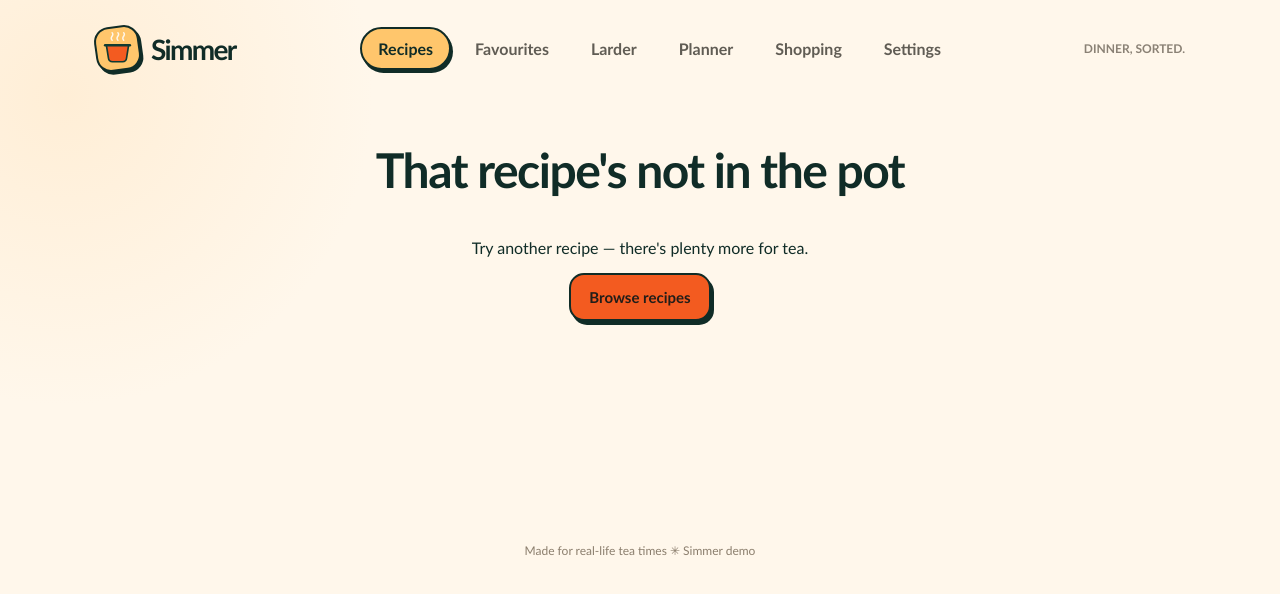
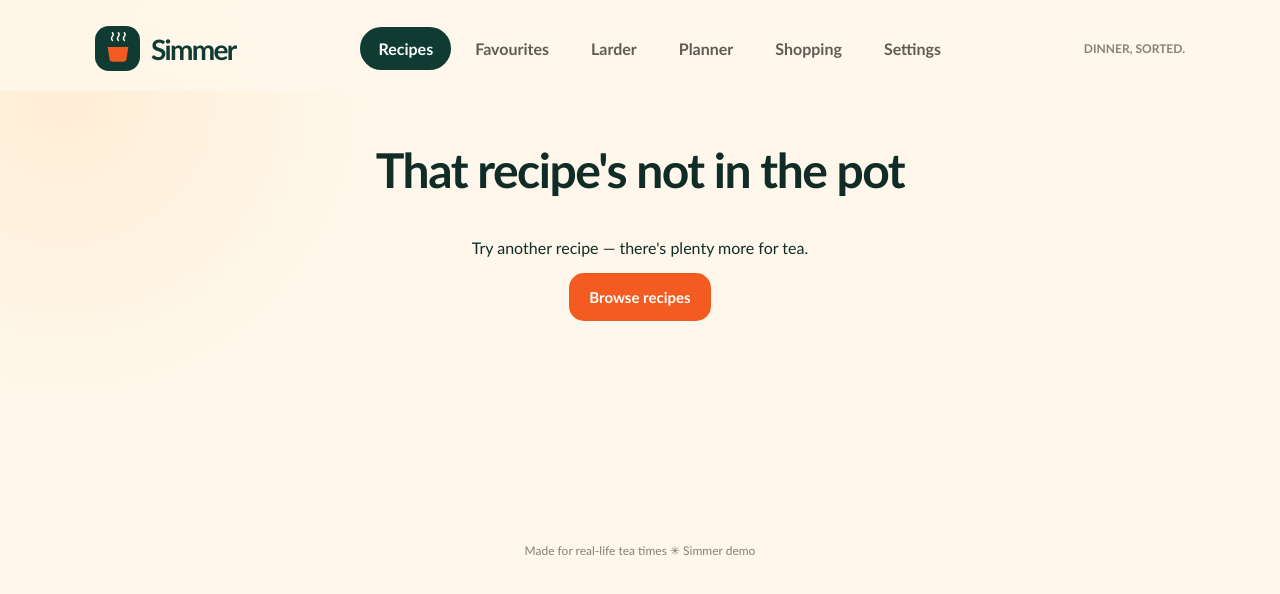
Before and after one commit to simondoescode/nibblepot, a React (Vite) app: page / in a window 1280 px wide. Shown: the top 594 px of the page. Built offline with nearby package versions, Linux system fonts and the light colour scheme.

Commit message:
style(simmer): replace cartoon header styling with premium restrained identity

```diff
--- a/src/styles.css
+++ b/src/styles.css
@@ -88,3 +88,15 @@
 .simmer-home-shortcuts{display:flex;gap:10px;margin-top:15px}
 .simmer-home-shortcuts button{border:1px solid #c6dec9;border-radius:12px;background:#e9f1e6;color:#103b32;min-height:44px;padding:9px 14px;font-weight:800}
 @media(max-width:700px){.simmer-home-days{display:flex;overflow-x:auto;scroll-snap-type:x proximity;padding-bottom:5px}.simmer-home-days button{flex:0 0 122px;scroll-snap-align:start}.simmer-home-plan{padding:17px;margin-bottom:25px}.simmer-home-plan-heading button{font-size:13px;white-space:nowrap}}
+
+
+/* Simmer header identity: remove the old sticker-style mascot framing. */
+.brand{font-weight:850;letter-spacing:-.06em;color:#103b32}
+.brand-pot{background:#103b32;border:0;border-radius:14px;transform:none;box-shadow:none}
+.brand-pot svg{transform:none;width:34px;height:34px}
+.app-header-shell{background:#fff7ebee;backdrop-filter:blur(16px)}
+.navbtn.active{background:#103b32;color:#fff;border-color:#103b32;box-shadow:none}
+.btn-primary{background:#f35b20;color:#fff;box-shadow:none;border-color:#f35b20}
+.recipe-card{border:1px solid #d6dfd6;box-shadow:0 6px 22px #103b3212}
+.recipe-card:hover{transform:translateY(-2px)}
+@media(max-width:600px){.brand{font-size:25px}.brand-pot{width:39px;height:39px}}
```
